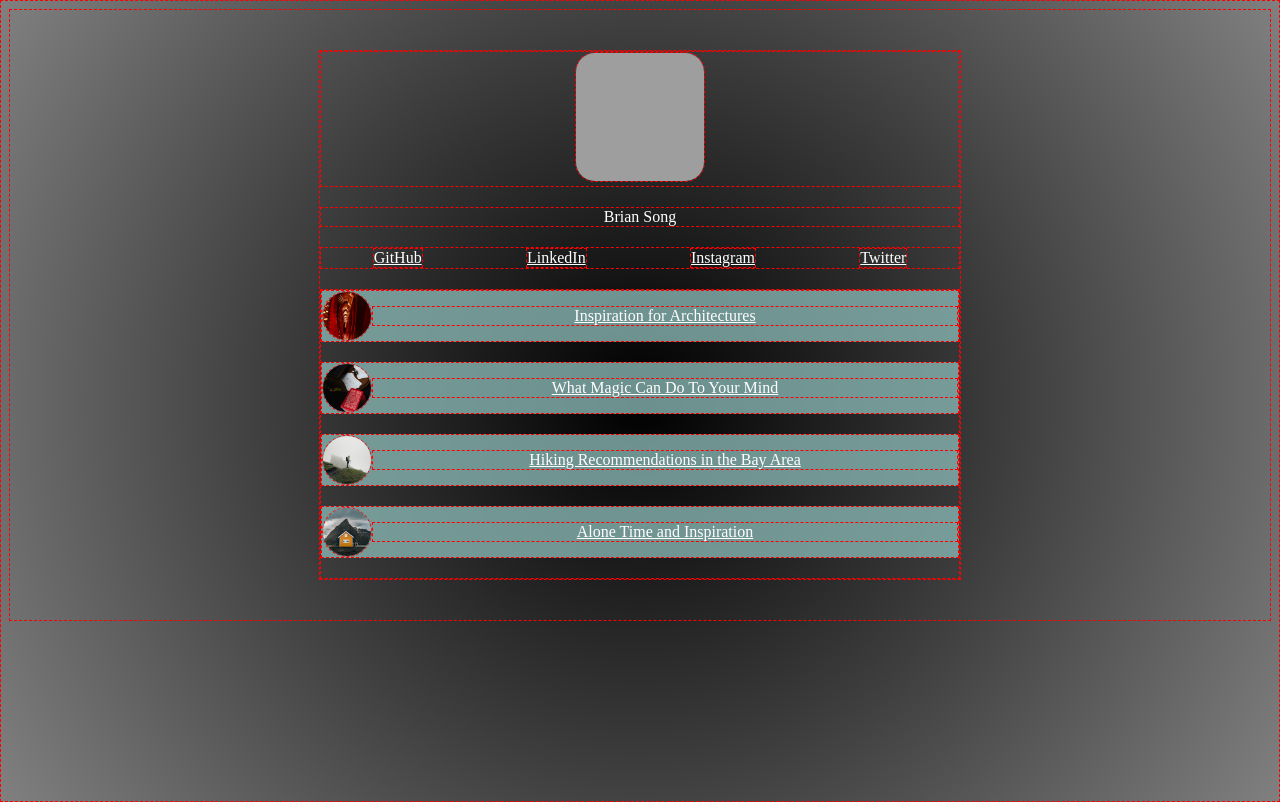
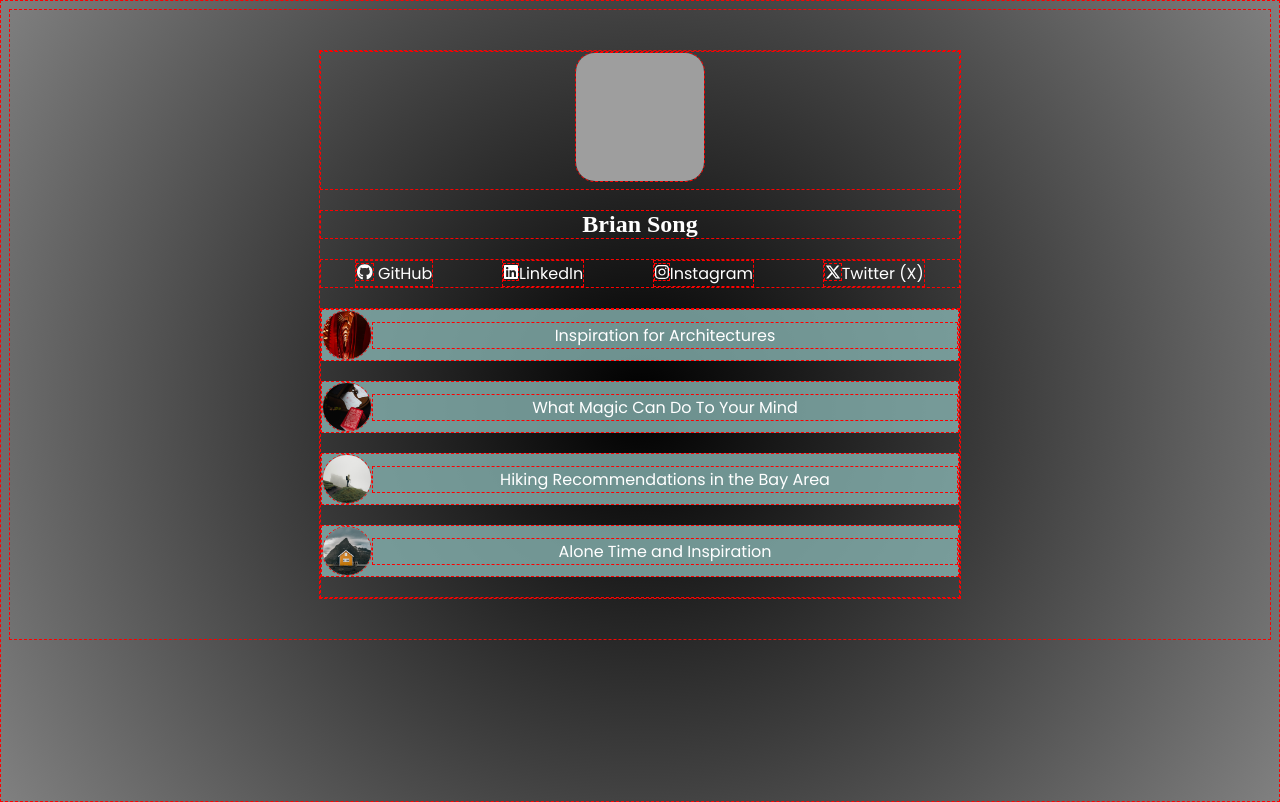
Before and after one commit to bsong92/link-in-bio, a plain HTML site: page index.html in a window 1280 px wide. Drawn offline with Linux system fonts and the light colour scheme; grey boxes are pictures that could not be loaded.

Commit message:
Changes to typogrpahy

```diff
--- a/index.html
+++ b/index.html
@@ -6,6 +6,16 @@
   <meta name="viewport" content="width=device-width, initial-scale=1.0">
 
   <title>Brian's Link-In-Bio</title>
+
+  <script src="https://cdnjs.cloudflare.com/ajax/libs/font-awesome/6.5.2/js/all.min.js"></script>
+
+  <link rel="preconnect" href="https://fonts.googleapis.com">
+  <link rel="preconnect" href="https://fonts.gstatic.com" crossorigin>
+  <link href="https://fonts.googleapis.com/css2?family=Abril+Fatface&display=swap" rel="stylesheet">
+
+  <link rel="preconnect" href="https://fonts.googleapis.com">
+  <link rel="preconnect" href="https://fonts.gstatic.com" crossorigin>
+  <link href="https://fonts.googleapis.com/css2?family=Abril+Fatface&family=Poppins:ital,wght@0,100;0,200;0,300;0,400;0,500;0,600;0,700;0,800;0,900;1,100;1,200;1,300;1,400;1,500;1,600;1,700;1,800;1,900&display=swap" rel="stylesheet">
 
   <style>
   * {
@@ -22,10 +32,12 @@
     padding-bottom: 40px;
     background: radial-gradient(circle at 50% 50%, #000000, #3f3f3f, #808080); /* made at https://learnui.design/tools/gradient-generator.html */
     color: rgba(255,255,255,1.0);
+    font-family: "Poppins"
   }
 
   a {
     color: rgba(255,255,255,1.0);
+    text-decoration: none;
   }
 
   .avatar-image{
@@ -61,6 +73,9 @@
   .name-row{
     margin-bottom: 20px;
     text-align: center;
+    font-family: "Abril";
+    font-size: 24px;
+    font-weight: 900;
   }
 
   .social-icons-row{
@@ -73,6 +88,10 @@
     text-align: center;
     flex-grow: 1;
   }
+
+
+
+
 
   </style>
 </head>
@@ -89,19 +108,19 @@
 
     <div class="social-icons-row">
       <a href="https://github.com/bsong92" target="_blank">
-        GitHub
+        <i class="fa-brands fa-github"></i> GitHub
       </a>
 
       <a href="https://www.linkedin.com/in/brian-c-song/" target="_blank">
-        LinkedIn
+        <i class="fa-brands fa-linkedin"></i>LinkedIn
       </a>
 
       <a href="https://www.instagram.com/bsong0517/" target="_blank">
-        Instagram
+        <i class="fa-brands fa-instagram"></i>Instagram
       </a>
 
       <a href="https://x.com/BrianCSong" target="_blank">
-        Twitter
+        <i class="fa-brands fa-x-twitter"></i>Twitter (X)
       </a>
 
     </div>
```
Lines whose indentation alone changed are shown as unchanged.
